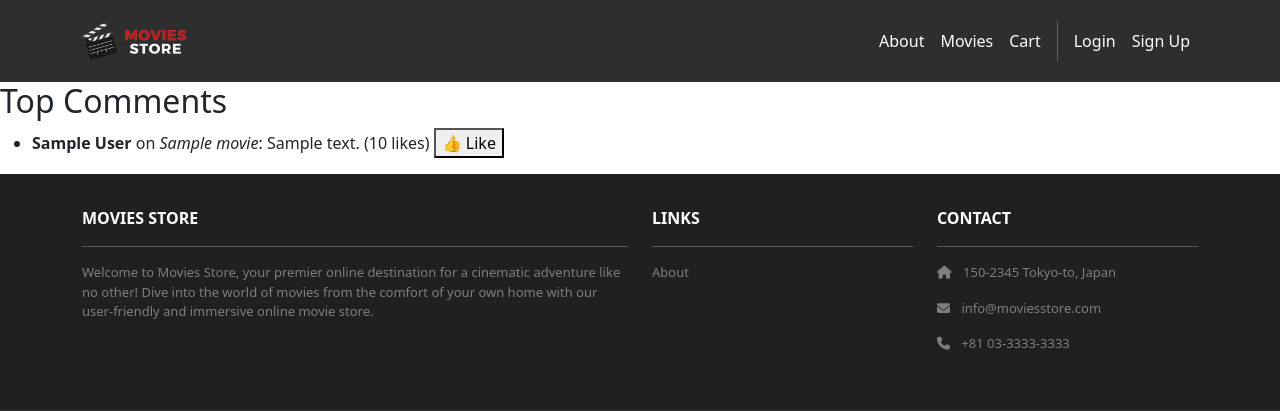
After one commit to omarjaafar/moviesstore, a Django app: template movies/templates/movies/top_comments.html in a window 1280 px wide. The commit adds this page. Shown: the top 411 px of the page. Run offline with Django 5.2, Linux system fonts and the light colour scheme; the template is opened without the code that fills it: most values are stand-ins (such as "Sample title", 1, 10 or a date in 2020); some libraries are stand-ins or nearby versions.

Commit message:
Add likes to reviews, update show template, urls, and migration

```diff
--- a/movies/models.py
+++ b/movies/models.py
@@ -16,5 +16,6 @@ class Review(models.Model):
         on_delete=models.CASCADE)
     user = models.ForeignKey(User,
         on_delete=models.CASCADE)
+    likes = models.IntegerField(default=0)
     def __str__(self):
         return str(self.id) + ' - ' + self.movie.name
--- /dev/null
+++ b/movies/templates/movies/top_comments.html
@@ -0,0 +1,20 @@
+{% extends "base.html" %}
+
+{% block content %}
+  <h2>Top Comments</h2>
+  <ul>
+    {% for comment in comments %}
+      <li>
+        <strong>{{ comment.author }}</strong> on <em>{{ comment.movie.title }}</em>:
+        {{ comment.text }} ({{ comment.likes }} likes)
+
+        <form action="{% url 'like_comment' comment.id %}" method="post" style="display:inline;">
+          {% csrf_token %}
+          <button type="submit">👍 Like</button>
+        </form>
+      </li>
+    {% empty %}
+      <li>No comments yet.</li>
+    {% endfor %}
+  </ul>
+{% endblock %}
--- a/movies/urls.py
+++ b/movies/urls.py
@@ -7,4 +7,9 @@ urlpatterns = [
     path('<int:id>/review/create/', views.create_review, name='movies.create_review'),
     path('<int:id>/review/<int:review_id>/edit/', views.edit_review, name='movies.edit_review'),
     path('<int:id>/review/<int:review_id>/delete/', views.delete_review, name='movies.delete_review'),
+    path('top-comments/', views.top_comments, name='top_comments'),
+    path('comments/<int:comment_id>/like/', views.like_comment, name='like_comment'),
+    path('<int:id>/', views.show, name='movies.show'),
+    path('reviews/<int:comment_id>/like/', views.like_comment, name='like_comment'),
+
 ]
```
Also changed, not shown: movies/templates/movies/show.html (+11 -0 lines), movies/views.py (+13 -1 lines), media/movie_images/Jaafar_Assignment_One.jpg (added), movies/migrations/0003_review_likes.py (added).
